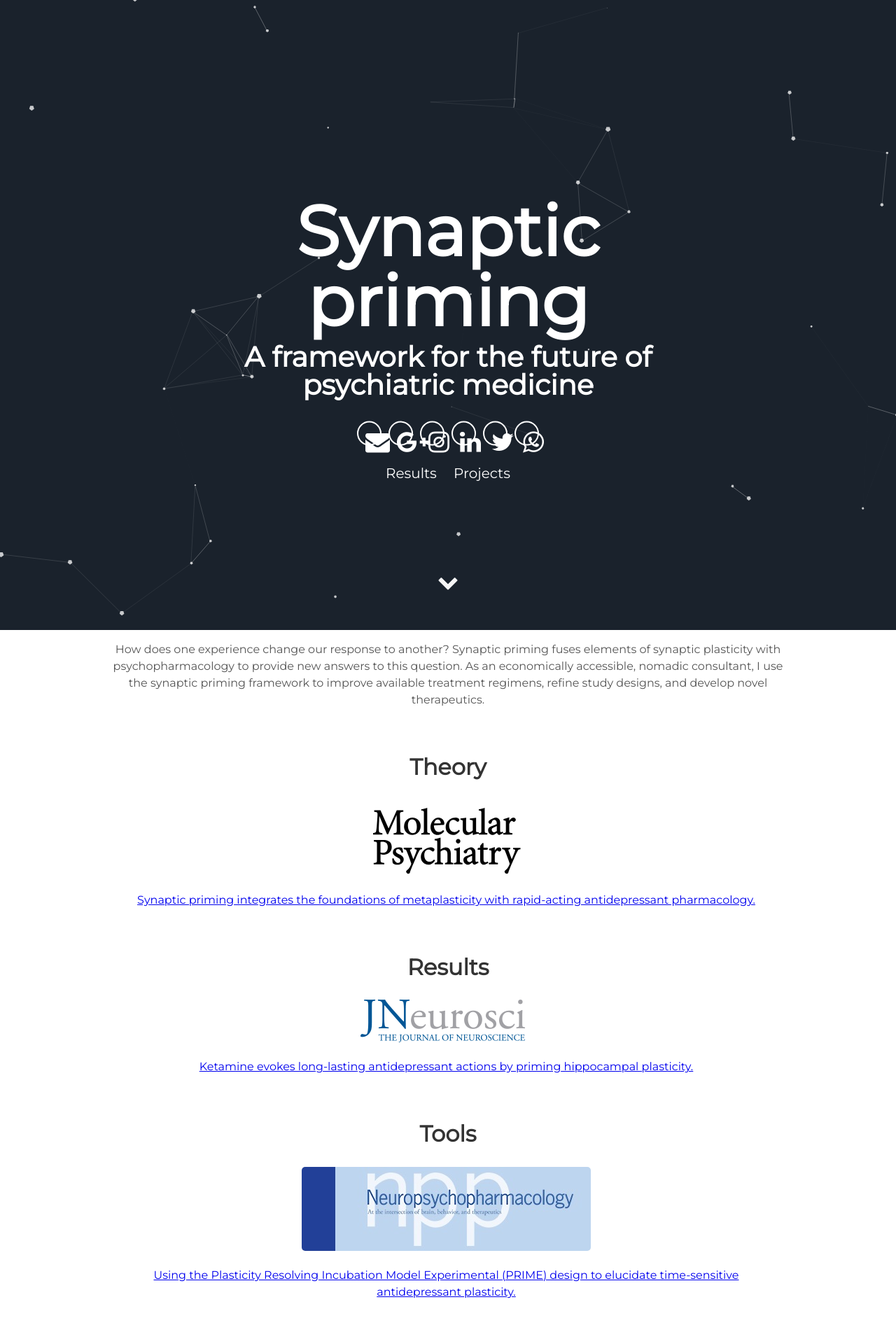
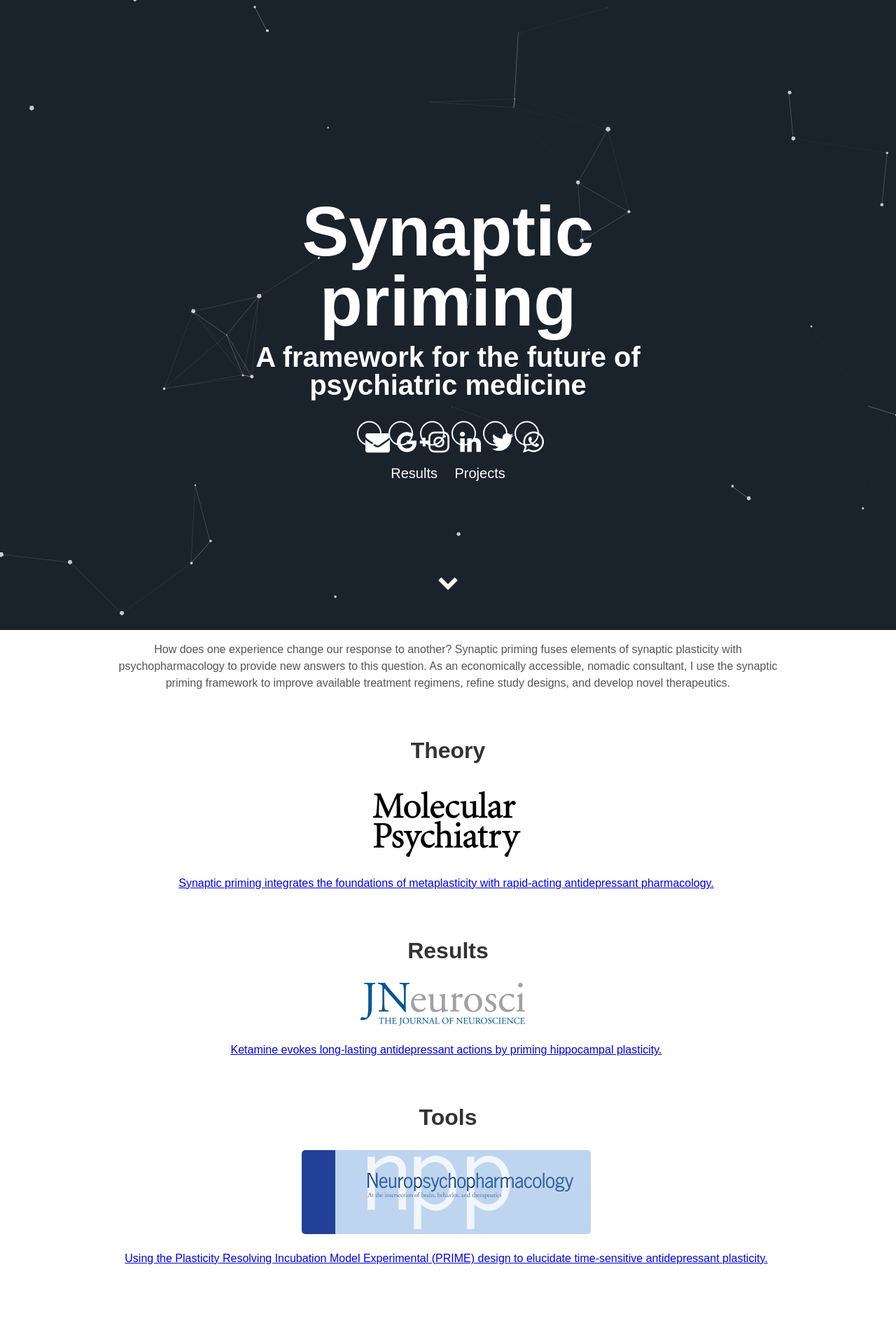
Before and after one commit to synaptic-priming/Nomad, a Jekyll site: the page built from index.html, in a window 1280 px wide. Shown: the top 1920 px of the page at 70% size. Built offline with Jekyll 4.4.1, drawn with Linux system fonts in a browser that asks for light colours.

Commit message:
Update projects.html

```diff
--- a/_includes/projects.html
+++ b/_includes/projects.html
@@ -44,7 +44,7 @@
     <title>Contact us</title>
 
   <style>
-
+body {font-family: Arial, Helvetica, sans-serif;}
 * {box-sizing: border-box;}
 
 input[type=text], select, textarea {
@@ -58,6 +58,16 @@
   resize: vertical;
 }
 
+input[type=email], select, textarea {
+  width: 100%;
+  padding: 12px;
+  border: 1px solid #ccc;
+  border-radius: 4px;
+  box-sizing: border-box;
+  margin-top: 6px;
+  margin-bottom: 16px;
+  resize: vertical;
+}
 input[type=submit] {
   background-color: #155289;
   color: white;
```
